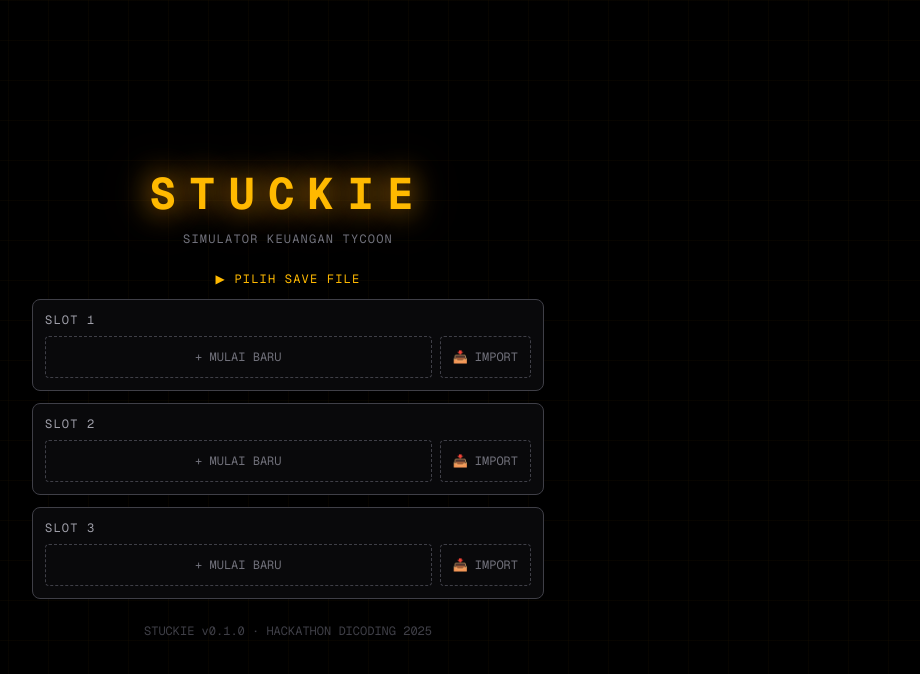
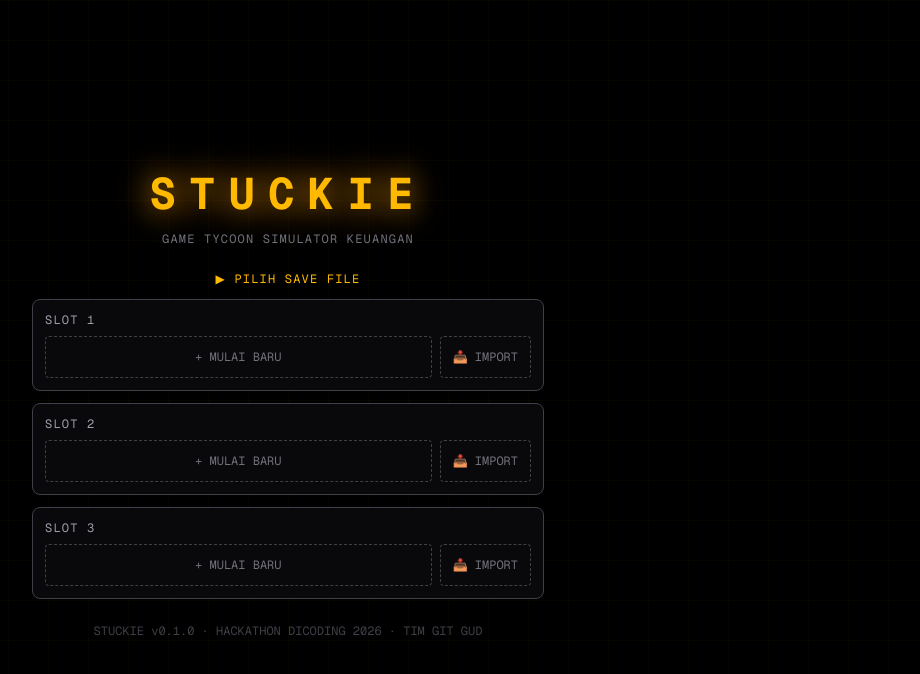
Before and after one commit to FactSwift/Stuckie, a Next.js app in the folder stuckie/: page / in a window 1280 px wide. Shown: the top 674 px of the page, without its empty margins (352-1272 px from the left). Built offline with nearby package versions, Linux system fonts and the light colour scheme.

Commit message:
memperbaiki beberapa tulisan

```diff
--- a/stuckie/src/components/StartScreen.js
+++ b/stuckie/src/components/StartScreen.js
@@ -131,7 +131,7 @@ export default function StartScreen({ onStart }) {
             style={{ fontSize: 44, textShadow: '0 0 30px #f59e0b, 0 0 60px #f59e0b44' }}>
             STUCKIE
           </div>
-          <div className="text-zinc-500 text-xs tracking-widest">SIMULATOR KEUANGAN TYCOON</div>
+          <div className="text-zinc-500 text-xs tracking-widest">GAME TYCOON SIMULATOR KEUANGAN</div>
         </div>
 
         {/* Save Slots */}
@@ -252,7 +252,7 @@ export default function StartScreen({ onStart }) {
         {/* Footer */}
         <div className="text-zinc-700 text-xs text-center">
           <span className={blink ? 'opacity-100' : 'opacity-0'}>█</span>
-          {' '}STUCKIE v0.1.0 · HACKATHON DICODING 2025{' '}
+          {' '}STUCKIE v0.1.0 · HACKATHON DICODING 2026 · TIM GIT GUD{' '}
           <span className={blink ? 'opacity-100' : 'opacity-0'}>█</span>
         </div>
       </div>
--- a/stuckie/src/components/TycoonWorld.js
+++ b/stuckie/src/components/TycoonWorld.js
@@ -67,7 +67,7 @@ export default function TycoonWorld() {
   return (
     <div className="flex flex-col gap-3 h-full font-mono">
       <div className="flex items-center justify-between">
-        <div className="text-amber-400 text-xs tracking-widest">▶ TYCOON WORLD</div>
+        <div className="text-amber-400 text-xs tracking-widest">▶ BELI ASET</div>
         <div className="text-xs text-green-400">Cash: {formatRp(balance)}</div>
       </div>
 
```
